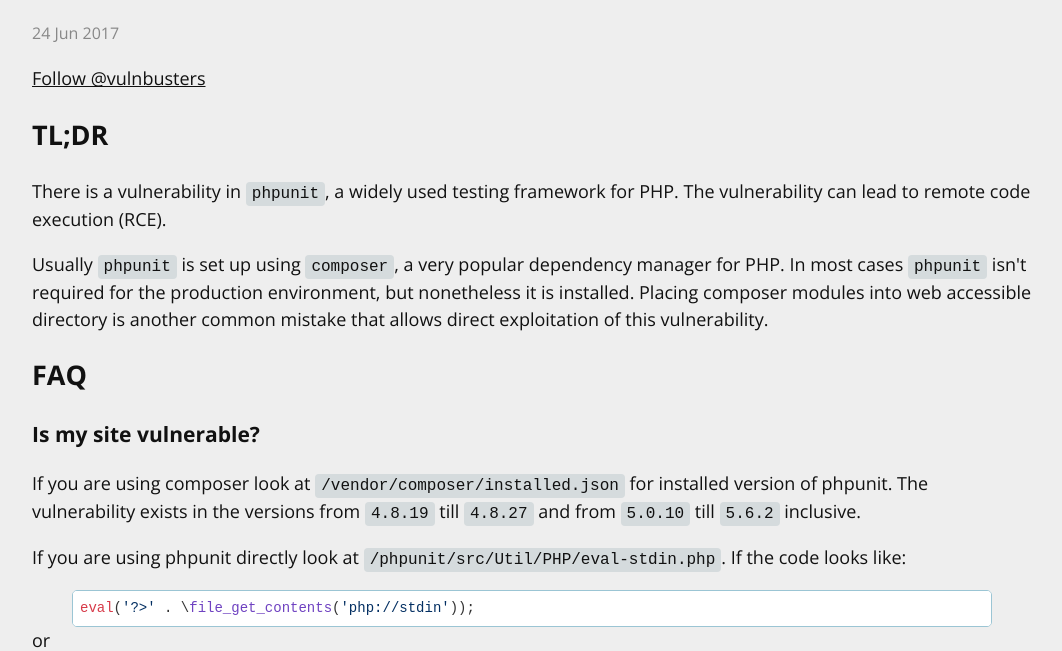
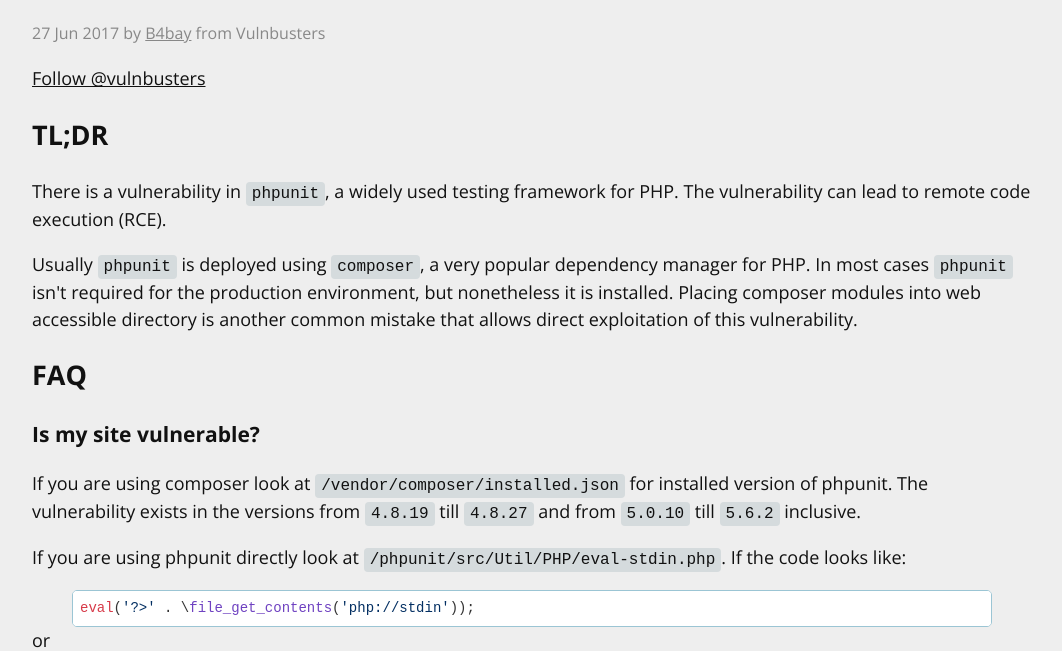
Before and after one commit to vulnbusters/composer-vulnbusters.github.io, a plain HTML site: page index.html in a window 1280 px wide. Shown: the part 141-792 px from the top of the page, without its empty margins (108-1170 px from the left). Drawn offline with nearby package versions, Linux system fonts and the light colour scheme.

Commit message:
Add contact

```diff
--- a/index.html
+++ b/index.html
@@ -19,7 +19,7 @@
 		<div class="section align-left">
 			<div class="post-header">
 				<h1 class="post-title">CVE-2017-9841 RCE vulnerability in phpunit</h1>
-				<p class="post-meta">24 Jun 2017</p>
+				<p class="post-meta">27 Jun 2017 by <a href="mailto: b4bay@vulnbusters.com">B4bay</a> from Vulnbusters</p>
 			</div>
 
 			<div class="post-content">
@@ -31,7 +31,7 @@
 					There is a vulnerability in <code>phpunit</code>, a widely used testing framework for PHP. The vulnerability can lead to remote code execution (RCE).
 				</p>
 				<p>
-					Usually <code>phpunit</code> is set up using <code>composer</code>, a very popular dependency manager for PHP. In most cases <code>phpunit</code> isn't required for the production environment, but nonetheless it is installed. Placing composer modules into web accessible directory is another common mistake that allows direct exploitation of this vulnerability.
+					Usually <code>phpunit</code> is deployed using <code>composer</code>, a very popular dependency manager for PHP. In most cases <code>phpunit</code> isn't required for the production environment, but nonetheless it is installed. Placing composer modules into web accessible directory is another common mistake that allows direct exploitation of this vulnerability.
 				</p>
 				<h2>FAQ</h2>
 				<h3>Is my site vulnerable?</h3>
```
